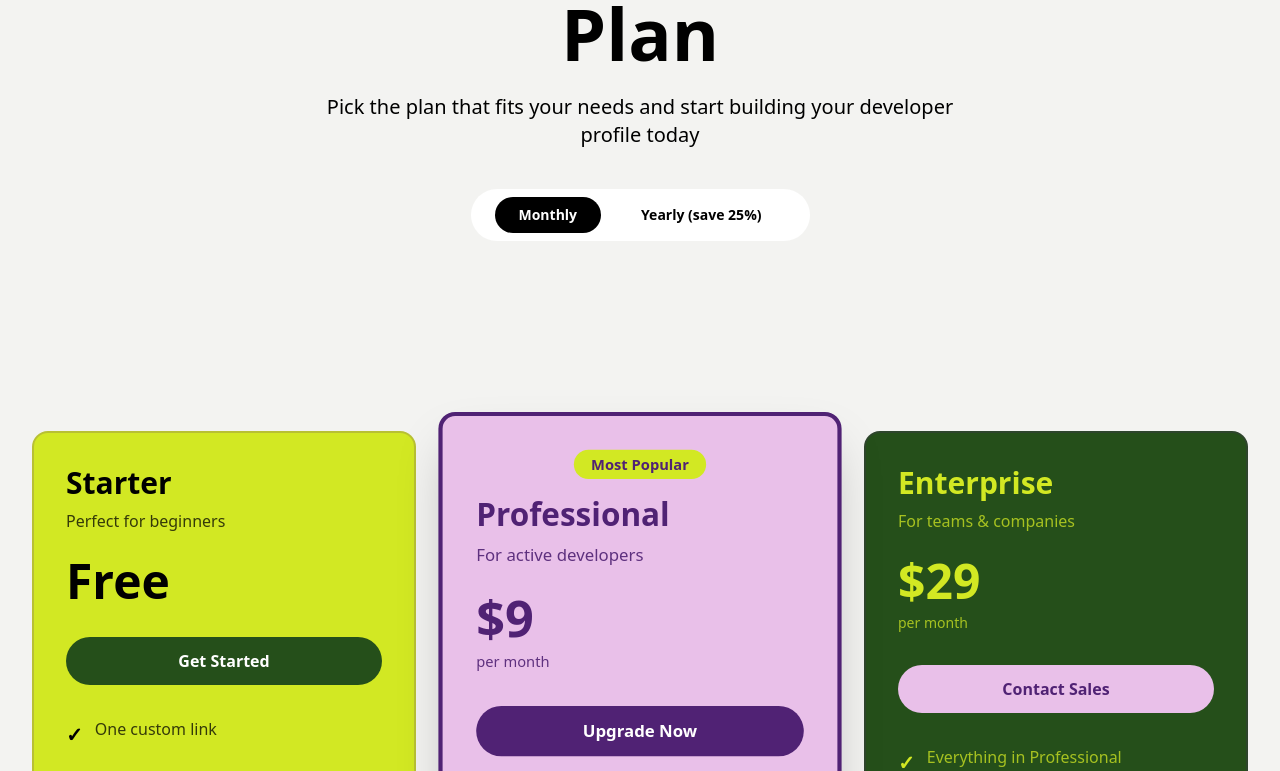
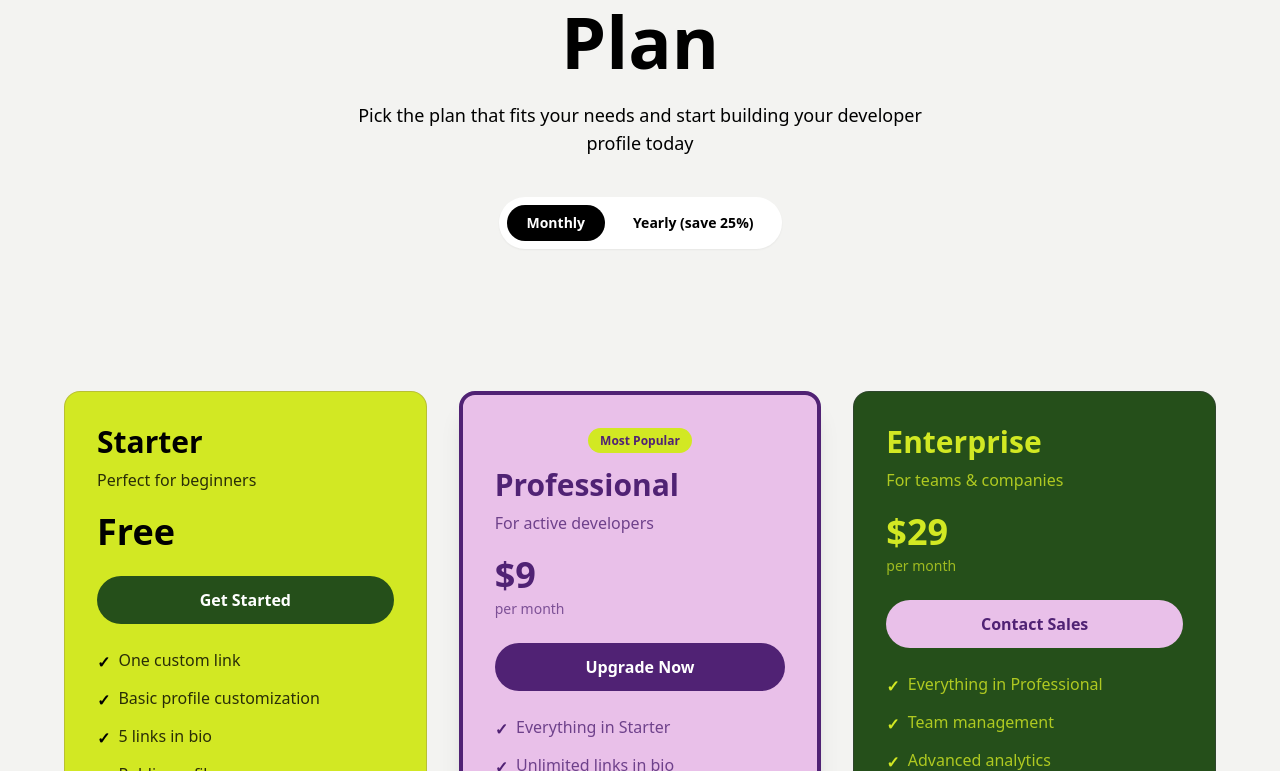
Before and after one commit to khushkashyap/BitTree, a Next.js app: page /pricing in a window 1280 px wide. Shown: the part 289-1060 px from the top of the page. Built offline with nearby package versions, Linux system fonts and the light colour scheme; no server answers.

Commit message:
feat: Enhance Discover and Pricing pages with improved layout and styling; add SignOutButton to Navbar

```diff
--- a/app/pricing/page.js
+++ b/app/pricing/page.js
@@ -77,26 +77,29 @@ export default function Pricing() {
   };
 
   return (
-    <main>
+    <main className="bg-[#f3f3f1]">
       {/* Header Section */}
-      <section className="bg-[#f3f3f1] min-h-screen md:min-h-[80vh] flex flex-col justify-center items-center text-center px-4 sm:px-8 py-16 md:py-20">
-        <div className="mb-4 inline-block mt-12 md:mt-16">
-          <span className="px-4 py-2 bg-black rounded-full text-white text-xs sm:text-sm font-medium">
+      <section className="min-h-[85vh] flex flex-col justify-center items-center text-center px-4 py-12 sm:px-6 sm:py-14 md:px-10 md:py-16 lg:px-16 lg:py-20">
+        <div className="mb-4 mt-10">
+          <span className="px-3 py-1.5 sm:px-4 sm:py-2 bg-black rounded-full text-white text-xs sm:text-sm font-medium">
             Simple, Transparent Pricing
           </span>
         </div>
-        <h1 className="text-black font-extrabold text-3xl sm:text-5xl md:text-6xl lg:text-7xl mb-4 md:mb-6 max-w-4xl leading-tight">
+
+        <h1 className="text-black font-extrabold text-3xl sm:text-4xl md:text-6xl lg:text-7xl mb-4 md:mb-6 max-w-3xl leading-tight">
           Choose Your Perfect Plan
         </h1>
-        <p className="text-black text-sm sm:text-base md:text-xl max-w-2xl mb-8 md:mb-10 px-2">
-          Pick the plan that fits your needs and start building your developer profile today
+
+        <p className="text-black text-sm sm:text-base md:text-lg max-w-xl mb-8 md:mb-10">
+          Pick the plan that fits your needs and start building your developer
+          profile today
         </p>
 
         {/* Billing Toggle */}
-        <div className="flex items-center gap-2 sm:gap-4 bg-white px-3 sm:px-6 py-2 rounded-full flex-wrap justify-center">
+        <div className="flex items-center gap-2 bg-white px-2 py-2 rounded-full flex-wrap justify-center shadow-sm">
           <button
             onClick={() => setBillingCycle('monthly')}
-            className={`px-3 sm:px-6 py-2 rounded-full font-semibold transition-all text-xs sm:text-sm ${
+            className={`px-3 sm:px-5 py-1.5 sm:py-2 rounded-full font-semibold transition-all text-xs sm:text-sm ${
               billingCycle === 'monthly'
                 ? 'bg-black text-white'
                 : 'text-black hover:bg-gray-100'
@@ -104,9 +107,10 @@ export default function Pricing() {
           >
             Monthly
           </button>
+
           <button
             onClick={() => setBillingCycle('yearly')}
-            className={`px-3 sm:px-6 py-2 rounded-full font-semibold transition-all text-xs sm:text-sm ${
+            className={`px-3 sm:px-5 py-1.5 sm:py-2 rounded-full font-semibold transition-all text-xs sm:text-sm ${
               billingCycle === 'yearly'
                 ? 'bg-black text-white'
                 : 'text-black hover:bg-gray-100'
@@ -117,40 +121,43 @@ export default function Pricing() {
         </div>
       </section>
 
-      {/* Pricing Cards Section */}
-      <section className="bg-[#f3f3f1] min-h-screen flex flex-col justify-center items-center py-12 md:py-20 px-4 sm:px-6 md:px-8">
-        <div className="grid grid-cols-1 md:grid-cols-3 gap-6 md:gap-8 max-w-7xl w-full">
+      {/* Pricing Cards */}
+      <section className="flex flex-col items-center px-4 sm:px-6 md:px-8 pb-16">
+        <div className="grid grid-cols-1 sm:grid-cols-2 lg:grid-cols-3 gap-6 md:gap-8 max-w-6xl w-full">
           {plans.map((plan, index) => (
             <div
               key={index}
-              className={`rounded-2xl p-6 md:p-8 transition-transform hover:scale-105 ${
+              className={`rounded-2xl p-6 md:p-8 transition-all duration-300 hover:scale-[1.03] ${
                 plan.highlighted
-                  ? `${plan.color} ${plan.textColor} shadow-2xl border-4 border-[#502274]`
-                  : `${plan.color} ${plan.textColor} border-2 border-[#502274]/20`
-              } ${plan.highlighted ? 'md:scale-105' : ''}`}
+                  ? `${plan.color} ${plan.textColor} shadow-xl border-4 border-[#502274]`
+                  : `${plan.color} ${plan.textColor} border border-[#502274]/20`
+              }`}
             >
               {plan.highlighted && (
                 <div className="text-center mb-4">
-                  <span className="bg-[#d2e823] text-[#502274] px-3 sm:px-4 py-1 rounded-full text-xs sm:text-sm font-bold inline-block">
+                  <span className="bg-[#d2e823] text-[#502274] px-3 py-1 rounded-full text-xs font-bold">
                     Most Popular
                   </span>
                 </div>
               )}
 
-              <h2 className="text-2xl sm:text-3xl font-bold mb-2">{plan.name}</h2>
-              <p className={`mb-6 text-sm sm:text-base ${plan.highlighted ? 'opacity-90' : 'opacity-75'}`}>
+              <h2 className="text-xl sm:text-2xl md:text-3xl font-bold mb-2">
+                {plan.name}
+              </h2>
+
+              <p className="mb-5 text-sm sm:text-base opacity-80">
                 {plan.description}
               </p>
 
-              <div className="mb-8">
+              <div className="mb-6">
                 {plan.monthlyPrice === 0 ? (
-                  <p className="text-4xl sm:text-5xl font-extrabold">Free</p>
+                  <p className="text-3xl sm:text-4xl font-extrabold">Free</p>
                 ) : (
                   <>
-                    <p className="text-4xl sm:text-5xl font-extrabold">
+                    <p className="text-3xl sm:text-4xl font-extrabold">
                       ${getPrice(plan)}
                     </p>
-                    <p className={`text-xs sm:text-sm mt-2 ${plan.highlighted ? 'opacity-90' : 'opacity-75'}`}>
+                    <p className="text-xs sm:text-sm mt-1 opacity-70">
                       per {billingCycle === 'monthly' ? 'month' : 'year'}
                     </p>
                   </>
@@ -159,19 +166,17 @@ export default function Pricing() {
 
               <SignInButton>
                 <button
-                  className={`w-full py-2 sm:py-3 px-4 sm:px-6 rounded-full font-semibold mb-8 transition-all hover:shadow-lg text-sm sm:text-base ${plan.buttonBg} ${plan.buttonText_color}`}
+                  className={`w-full py-2.5 sm:py-3 px-4 sm:px-6 rounded-full font-semibold mb-6 transition-all hover:shadow-md text-sm sm:text-base ${plan.buttonBg} ${plan.buttonText_color}`}
                 >
                   {plan.buttonText}
                 </button>
               </SignInButton>
 
-              <div className="space-y-3 md:space-y-4">
-                {plan.features.map((feature, featureIndex) => (
-                  <div key={featureIndex} className="flex items-start gap-2 md:gap-3">
-                    <span className={`text-lg md:text-xl font-bold mt-1 flex-shrink-0 ${plan.highlighted ? '' : ''}`}>
-                      ✓
-                    </span>
-                    <span className={`text-xs sm:text-sm md:text-base ${plan.highlighted ? 'opacity-90' : 'opacity-75'}`}>
+              <div className="space-y-3">
+                {plan.features.map((feature, i) => (
+                  <div key={i} className="flex items-start gap-2">
+                    <span className="text-base font-bold mt-[2px]">✓</span>
+                    <span className="text-xs sm:text-sm md:text-base opacity-80">
                       {feature}
                     </span>
                   </div>
@@ -180,7 +185,8 @@ export default function Pricing() {
             </div>
           ))}
         </div>
-        <div className="mt-12 md:mt-16 text-center text-xs sm:text-sm text-[#502274]/70 px-4">
+
+        <div className="mt-12 text-center text-xs sm:text-sm text-[#502274]/70">
           <p>&copy; 2026 Bittree. Built for developers.</p>
         </div>
       </section>
--- a/components/Navbar.js
+++ b/components/Navbar.js
@@ -3,7 +3,13 @@ import { useEffect, useState } from 'react';
 import Link from 'next/link';
 import Image from 'next/image';
 import { usePathname } from 'next/navigation';
-import { SignInButton, SignedOut, SignUpButton, SignedIn } from '@clerk/nextjs';
+import {
+  SignInButton,
+  SignedOut,
+  SignUpButton,
+  SignedIn,
+  SignOutButton,
+} from '@clerk/nextjs';
 import { Menu, X } from 'lucide-react';
 
 export default function Navbar() {
@@ -124,6 +130,11 @@ export default function Navbar() {
             </SignedOut>
 
             <SignedIn>
+              <SignOutButton>
+                <button className="bg-red-600 text-white px-6 py-3 rounded-lg font-bold text-sm hover:shadow-lg hover:shadow-zinc-500 transition-all duration-300">
+                  Log out
+                </button>
+              </SignOutButton>
               <Link href="/dashboard">
                 <button className="bg-zinc-800 text-white px-6 py-3 font-bold rounded-full text-sm hover:shadow-lg hover:shadow-zinc-500 transition-all duration-300">
                   Dashboard
@@ -162,20 +173,28 @@ export default function Navbar() {
             <div className="border-t border-gray-200 pt-3 flex flex-col gap-2">
               <SignedOut>
                 <SignInButton forceRedirectUrl="/dashboard">
-                  <button className="bg-gray-200 px-4 py-2 rounded-lg font-medium text-sm w-full text-left hover:bg-gray-300 transition-colors">
+                  <button className="bg-gray-200 px-4 py-2 rounded-lg font-medium text-sm w-fit text-left hover:bg-gray-300 transition-colors">
                     Log in
                   </button>
                 </SignInButton>
 
                 <SignUpButton forceRedirectUrl="/dashboard">
-                  <button className="bg-gray-800 text-white px-4 py-2 font-bold rounded-full text-sm w-full text-left hover:bg-gray-900 transition-colors">
+                  <button className="bg-gray-800 text-white px-4 py-2 font-bold rounded-full text-sm w-fit text-left hover:bg-gray-900 transition-colors">
                     Sign up free
                   </button>
                 </SignUpButton>
               </SignedOut>
 
               <SignedIn>
-                <Link href="/dashboard" onClick={() => setMobileMenuOpen(false)}>
+                <SignOutButton>
+                  <button className="bg-red-600 text-white px-6 py-3 rounded-lg font-bold text-sm w-fit text-left hover:bg-red-500 transition-colors">
+                    Log out
+                  </button>
+                </SignOutButton>
+                <Link
+                  href="/dashboard"
+                  onClick={() => setMobileMenuOpen(false)}
+                >
                   <button className="bg-zinc-800 text-white px-4 py-2 font-bold rounded-full text-sm w-fit text-left hover:bg-zinc-900 transition-colors">
                     Dashboard
                   </button>
```
Also changed, not shown: app/discover/page.js (+19 -19 lines).
